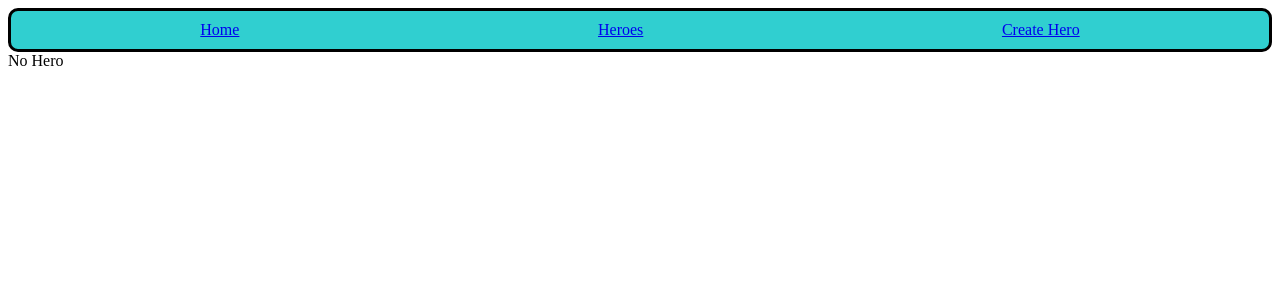
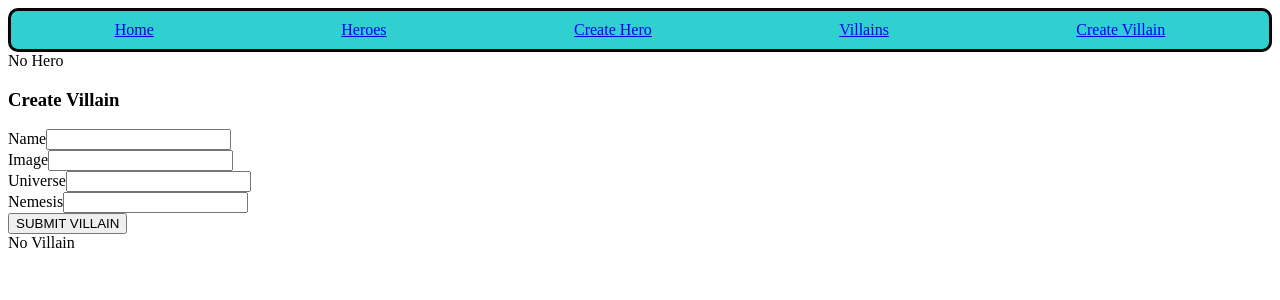
Before and after one commit to adamstruppler/Superheros, a React (Create React App) app in the folder client/: page /create-villain in a window 1280 px wide. Shown: the top 300 px of the page. Built offline with nearby package versions, Linux system fonts and the light colour scheme; no server answers.

Commit message:
Need style and Form to work

```diff
--- a/client/src/App.js
+++ b/client/src/App.js
@@ -4,6 +4,8 @@ import Home from './Home'
 import NavBar from './NavBar'
 import $ from 'jquery'
 import CreateHeroContainer from './CreateHeroContainer'
+import CreateVillainContainer from './CreateVillainContainer'
+import Villains from './Villains'
 import {
   BrowserRouter as Router,
   Route
@@ -11,7 +13,8 @@ import {
 
 class App extends Component {
   state = {
-    heroes: undefined
+    heroes: undefined,
+    villains: undefined
   }
 
   componentDidMount () {
@@ -27,6 +30,15 @@ class App extends Component {
     })
   }
 
+  loadVillainsFromServer = () => {
+    $.ajax({
+      url: '/api/villains',
+      method: 'GET'
+    }).done((response) => {
+      this.setState({villains: response.villains})
+    })
+  }
+
   render () {
     return (
       <Router>
@@ -39,6 +51,12 @@ class App extends Component {
               ? <Route path='/heroes' render={() => <Heroes heroes={this.state.heroes} />} />
               : 'No Hero'
           }
+          <Route path='/create-villain' render={() => <CreateVillainContainer loadVillainsFromServer={this.loadVillainsFromServer} />} />
+          {
+            this.state.villains
+              ? <Route path='/villains' render={() => <Villains villains={this.state.villains} />} />
+              : 'No Villain'
+          }
         </div>
       </Router>
     )
--- a/client/src/CreateHeroContainer.js
+++ b/client/src/CreateHeroContainer.js
@@ -1,4 +1,5 @@
 import React, {Component} from 'react'
+import HeroForm from './HeroForm'
 import $ from 'jquery'
 import {
   withRouter
@@ -37,29 +38,7 @@ class CreateHeroContainer extends Component {
     return (
       <div>
         <h3>Create Hero</h3>
-        <form>
-          <div>
-            <label>Name</label>
-            <input type='text' onChange={this.onNameChange} />
-          </div>
-          <div>
-            <label>SuperPower</label>
-            <input type='text' onChange={this.onSuperPowerChange} />
-          </div>
-          <div>
-            <label>Image</label>
-            <input type='text' onChange={this.onImageChange} />
-          </div>
-          <div>
-            <label>Universe</label>
-            <input type='text' onChange={this.onUniverseChange} />
-          </div>
-          <div>
-            <label>Nemesis</label>
-            <input type='text' onChange={this.onNemesisChange} />
-          </div>
-          <button onClick={this.handleSubmit}>SUBMIT HERO</button>
-        </form>
+        <HeroForm />
       </div>
     )
   }
--- /dev/null
+++ b/client/src/CreateVillainContainer.js
@@ -0,0 +1,62 @@
+import React, {Component} from 'react'
+import $ from 'jquery'
+import {
+  withRouter
+} from 'react-router-dom'
+
+class CreateVillainContainer extends Component {
+  state = {
+    name: undefined,
+    img: undefined,
+    universe: undefined,
+    nemesis: undefined
+  }
+
+  onNameChange = (e) => this.setState({name: e.target.value})
+  onImageChange = (e) => this.setState({img: e.target.value})
+  onUniverseChange = (e) => this.setState({universe: e.target.value})
+  onNemesisChange = (e) => this.setState({nemesis: e.target.value})
+
+  handleSubmit = (e) => {
+    e.preventDefault()
+    const {name, img, universe, nemesis} = this.state
+    const villain = {name, img, universe, nemesis}
+    $.ajax({
+      url: '/api/villains',
+      method: 'POST',
+      data: villain
+    }).done((response) => {
+      this.props.loadVillainsFromServer()
+      this.props.history.push('/villains')
+    })
+  }
+
+  render () {
+    return (
+      <div>
+        <h3>Create Villain</h3>
+        <form>
+          <div>
+            <label>Name</label>
+            <input type='text' onChange={this.onNameChange} />
+          </div>
+          <div>
+            <label>Image</label>
+            <input type='text' onChange={this.onImageChange} />
+          </div>
+          <div>
+            <label>Universe</label>
+            <input type='text' onChange={this.onUniverseChange} />
+          </div>
+          <div>
+            <label>Nemesis</label>
+            <input type='text' onChange={this.onNemesisChange} />
+          </div>
+          <button onClick={this.handleSubmit}>SUBMIT VILLAIN</button>
+        </form>
+      </div>
+    )
+  }
+}
+
+export default withRouter(CreateVillainContainer)
--- /dev/null
+++ b/client/src/HeroCard.js
@@ -0,0 +1,15 @@
+import React from 'react'
+
+const Heroes = ({name, superPower, img, universe, nemesis}) => {
+  return (
+    <div>
+      <h1>{name}</h1>
+      <h1>{superPower}</h1>
+      <img src={img} />
+      <h1>{universe}</h1>
+      <h1>{nemesis}</h1>
+    </div>
+  )
+}
+
+export default Heroes
--- /dev/null
+++ b/client/src/HeroForm.js
@@ -0,0 +1,31 @@
+import React from 'react'
+
+const HeroForm = () => {
+  return (
+    <form>
+      <div>
+        <label>Name</label>
+        <input type='text' onChange={this.onNameChange} />
+      </div>
+      <div>
+        <label>SuperPower</label>
+        <input type='text' onChange={this.onSuperPowerChange} />
+      </div>
+      <div>
+        <label>Image</label>
+        <input type='text' onChange={this.onImageChange} />
+      </div>
+      <div>
+        <label>Universe</label>
+        <input type='text' onChange={this.onUniverseChange} />
+      </div>
+      <div>
+        <label>Nemesis</label>
+        <input type='text' onChange={this.onNemesisChange} />
+      </div>
+      <button onClick={this.handleSubmit}>SUBMIT HERO</button>
+    </form>
+  )
+}
+
+export default HeroForm
--- a/client/src/Heroes.js
+++ b/client/src/Heroes.js
@@ -1,4 +1,5 @@
 import React from 'react'
+import HeroCard from './HeroCard'
 
 const Heroes = ({heroes}) => {
   return (
@@ -7,7 +8,13 @@ const Heroes = ({heroes}) => {
       {
         heroes.map(hero => {
           return (
-            <h1>{hero.name}</h1>
+            <HeroCard
+              name={hero.name}
+              superPowers={hero.superPowers}
+              img={hero.img}
+              universe={hero.universe}
+              nemesis={hero.nemesis}
+            />
           )
         })
       }
--- a/client/src/NavBar.js
+++ b/client/src/NavBar.js
@@ -20,6 +20,8 @@ const NavBar = () => {
       <Link to='/'>Home</Link>
       <Link to='/heroes'>Heroes</Link>
       <Link to='/create-hero'>Create Hero</Link>
+      <Link to='/villains'>Villains</Link>
+      <Link to='/create-villain'>Create Villain</Link>
     </nav>
   )
 }
--- /dev/null
+++ b/client/src/Villains.js
@@ -0,0 +1,18 @@
+import React from 'react'
+
+const Villains = ({villains}) => {
+  return (
+    <div>
+      <h3>Villains</h3>
+      {
+        villains.map(villain => {
+          return (
+            <h1>{villain.name}</h1>
+          )
+        })
+      }
+    </div>
+  )
+}
+
+export default Villains
```
Also changed, not shown: 2 other files (tests, documents, lock files or other folders).
